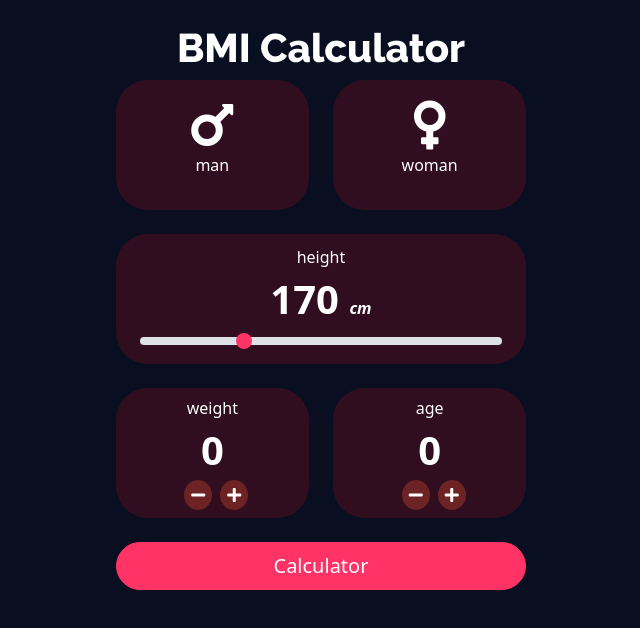
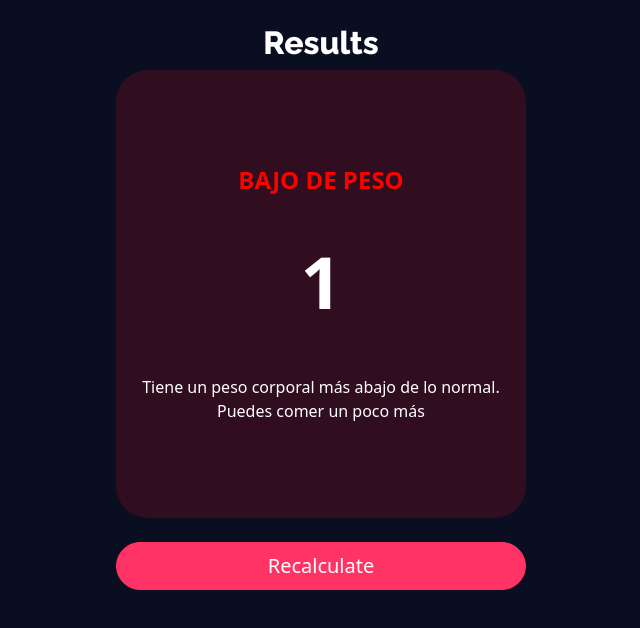
Before and after one commit to jampoolgarcia/BMI-calculator, an Angular app: page /results/1 in a window 1280 px wide. Before the commit this address led to /. Shown: the top 628 px of the page, without its empty margins (319-959 px from the left). Built offline with nearby package versions, Linux system fonts and the light colour scheme.

Commit message:
added funcionality results component

```diff
--- a/src/app/app.routing.ts
+++ b/src/app/app.routing.ts
@@ -9,7 +9,7 @@ const routes: Routes = [
     component: HomeComponent
   },
   {
-    path: 'results',
+    path: 'results/:BMI',
     component: ResultsComponent
   },
   {
--- a/src/app/components/home/home.component.html
+++ b/src/app/components/home/home.component.html
@@ -3,23 +3,23 @@
     <h1 class="title text-white text-center mt-4">BMI Calculator</h1>
     <div class="row">
       <div class="col-lg-6 mb-4">
-        <app-sex icon="fa fa-mars icon" value="man"  (sexEmitter)="changeSex($event)" [sex]="sex"></app-sex>
+        <app-sex icon="fa fa-mars icon" value="man"  (sexEmitter)="setSex($event)" [sex]="sex"></app-sex>
       </div>
       <div class="col-lg-6 mb-4">
-       <app-sex icon="fa fa-venus icon" value="woman" (sexEmitter)="changeSex($event)" [sex]="sex"></app-sex>
+       <app-sex icon="fa fa-venus icon" value="woman" (sexEmitter)="setSex($event)" [sex]="sex"></app-sex>
       </div>
     </div>
     <div class="row">
       <div class="col-lg-12 mb-4">
-        <app-range [value]="heigth"></app-range>
+        <app-range [value]="heigth" (rangeEmitter)="setHeigth($event)"></app-range>
       </div>
     </div>
     <div class="row">
       <div class="col-lg-6 mb-4">
-        <app-number [value]='weight' title="weight"></app-number>
+        <app-number [value]='weight' (valueEmitter)="setWeight($event)" title="weight"></app-number>
       </div>
       <div class="col-lg-6 mb-4">
-        <app-number [value]='age' title="age"></app-number>
+        <app-number [value]='age' (valueEmitter)="setAge($event)" title="age"></app-number>
       </div>
     </div>
     <div class="row">
--- a/src/app/components/home/home.component.ts
+++ b/src/app/components/home/home.component.ts
@@ -9,8 +9,8 @@ import { Router } from '@angular/router';
 })
 export class HomeComponent implements OnInit {
 
-  public age = 0;
-  public weight= 0;
+  public age = 18;
+  public weight= 60;
   public heigth = 170;
   public sex = '';
 
@@ -19,13 +19,25 @@ export class HomeComponent implements OnInit {
   ngOnInit(): void {
   }
 
-  changeSex(sex: string){
+  setSex(sex: string){
     this.sex = sex;
   }
 
+  setHeigth(heigth: number){
+    this.heigth = heigth;
+  }
+
+  setWeight(weight: number){
+    this.weight = weight;
+  }
+
+  setAge(age: number){
+    this.age = age;
+  }
+
   calculatorBMI(){
-    console.log('calculatorBMI');
-    this.router.navigate(['/results']);
+    const BMI = this.weight / Math.pow((this.heigth / 100), 2);
+    this.router.navigate(['/results', BMI.toFixed(1)]);
   }
 
 }
--- a/src/app/components/home/number/number.component.ts
+++ b/src/app/components/home/number/number.component.ts
@@ -1,4 +1,4 @@
-import { Component, Input, OnInit } from '@angular/core';
+import { Component, EventEmitter, Input, OnInit, Output } from '@angular/core';
 
 @Component({
   selector: 'app-number',
@@ -22,6 +22,8 @@ export class NumberComponent implements OnInit {
   @Input() title: string = '';
   @Input() value: number = 0;
 
+  @Output() valueEmitter = new EventEmitter<number>();
+
   constructor() { }
 
   ngOnInit(): void {
@@ -29,10 +31,12 @@ export class NumberComponent implements OnInit {
 
   sum(){
     this.value+=1;
+    this.valueEmitter.emit(this.value);
   }
 
   sub(){
     this.value-=1;
+    this.valueEmitter.emit(this.value);
   }
 
 }
--- a/src/app/components/home/range/range.component.ts
+++ b/src/app/components/home/range/range.component.ts
@@ -1,4 +1,4 @@
-import { Component, Input, OnInit } from '@angular/core';
+import { Component, EventEmitter, Input, OnInit, Output } from '@angular/core';
 
 @Component({
   selector: 'app-range',
@@ -13,11 +13,14 @@ export class RangeComponent implements OnInit {
 
   @Input() value!: number;
 
+  @Output() rangeEmitter = new EventEmitter<number>();
+
   constructor() { }
 
   changeHeight(event: any){
     const { valueAsNumber } = event.target;
     this.value = valueAsNumber;
+    this.rangeEmitter.emit(this.value);
   }
 
   ngOnInit(): void {
--- a/src/app/components/results/results.component.html
+++ b/src/app/components/results/results.component.html
@@ -1 +1,21 @@
-<p>results works!</p>
+<div class="row">
+  <div class="col-lg-4 offset-lg-4">
+    <h2 class="title text-white text-center mt-4">Results</h2>
+    <div class="row">
+      <div class="col-lg-12">
+        <div class="bg-item">
+          <h4 class="ward fs-4 fw-bold text-uppercase py-4" [ngClass]="{'text-success': isSuccess}">{{ result }}</h4>
+          <p class="fs-0 fw-bold">{{ BMI }}</p>
+          <p class="fs-6 m-4 text-center">{{ interpretation }}</p>
+        </div>
+      </div>
+    </div>
+    <div class="row">
+      <div class="col-lg-12">
+        <button routerLink="['/']" class="btn btn-primary btn-lg btn-color mt-4">
+          Recalculate
+        </button>
+      </div>
+    </div>
+  </div>
+</div>
--- a/src/app/components/results/results.component.ts
+++ b/src/app/components/results/results.component.ts
@@ -1,16 +1,56 @@
 import { Component, OnInit } from '@angular/core';
+import { ActivatedRoute } from '@angular/router';
 
 @Component({
   selector: 'app-results',
   templateUrl: './results.component.html',
-  styles: [
-  ]
+  styles: [`
+    .bg-item {
+      height: 448px !important;
+    }
+
+    .fs-0 {
+      font-size: 4.5rem;
+    }
+
+    .ward {
+      color: red;
+    }
+  `]
 })
 export class ResultsComponent implements OnInit {
 
-  constructor() { }
+  public result: string = '';
+  public interpretation: string = '';
+  public isSuccess: boolean = false;
+  public BMI!: number;
+
+  constructor(private router: ActivatedRoute) {
+    this.BMI = +this.router.snapshot.paramMap.get('BMI')!;
+  }
 
   ngOnInit(): void {
+    this.getResults();
   }
 
+  getResults(){
+    if(this.BMI >= 25){
+      this.isSuccess = false;
+      this.result = 'Exceso de peso',
+      this.interpretation = 'Tiene un peso corporal superior al normal. Intente hacer más ejercicio';
+      return;
+    }
+
+    if(this.BMI >= 18.5){
+      this.isSuccess = true;
+      this.result = 'Normal',
+      this.interpretation = 'Tiene un peso corporal normal. ¡Buen trabajo!';
+      return;
+    }
+
+    this.isSuccess = false;
+    this.result = 'Bajo de peso',
+    this.interpretation = 'Tiene un peso corporal más abajo de lo normal. Puedes comer un poco más';
+
+  }
 }
```
